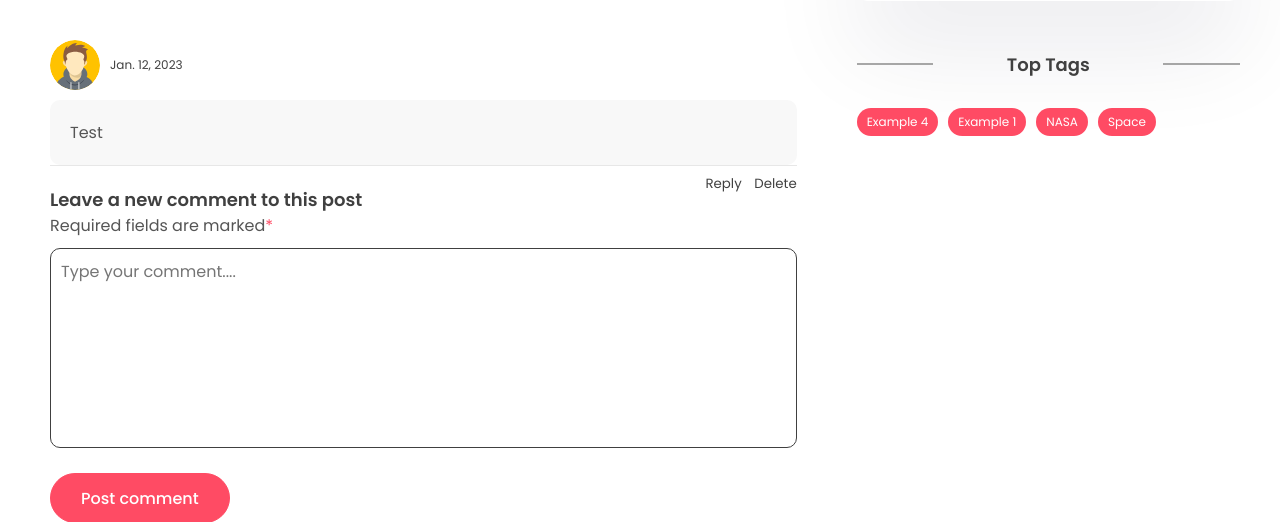
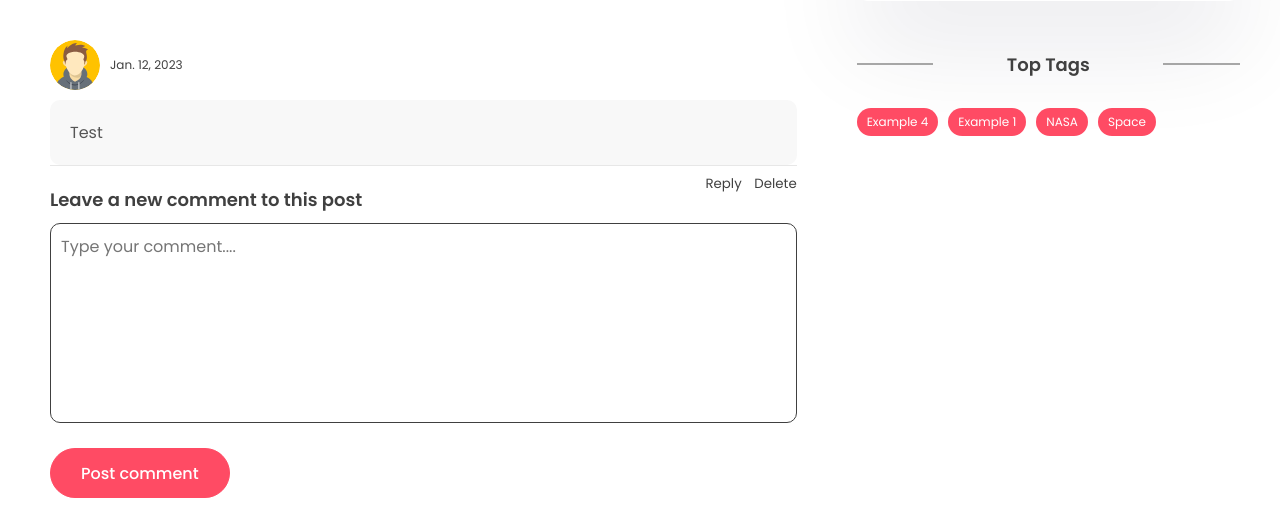
Before and after one commit to andreistr21/blog-website, a Django app: a page that uses app/templates/app/post.html in a window 1280 px wide. Shown: the part 1200-1722 px from the top of the page. Run offline with Django 4.2, Linux system fonts and the light colour scheme; a user stored in the database is signed in; data comes from the database, SQL or seed files in the repository; both versions use the stored data as it was after the commit; some libraries are stand-ins or nearby versions.

Commit message:
Delete unnecessary comment form info

```diff
--- a/app/templates/app/post.html
+++ b/app/templates/app/post.html
@@ -66,7 +66,7 @@
           <div class="container">
             <div class="blog-post">
               <div class="post-img blog-img">
-                <img src="{{post.image.url}}"/>
+                <img src="{{post.image.url}}" />
               </div>
               <div class="blog-post-content">
                 <p>
@@ -148,9 +148,6 @@
                       </div>
                       <div class="comment-box" id="comment-reply-box">
                         <h3>Reply to post</h3>
-                        <p>
-                          Required fields are marked<span>*</span>
-                        </p>
                         <form method="POST"> {% csrf_token %}
                           {{form.content}}
                           <div class="grid-3">
@@ -199,9 +196,6 @@
             {% if request.user.is_authenticated %}
             <div class="comment-box">
               <h3>Leave a new comment to this post</h3>
-              <p>
-                Required fields are marked<span>*</span>
-              </p>
               <form method="post"> {% csrf_token %}
                 {{form.content}}
                 <input type="hidden" name="post_id" value="{{post.id}}">
```
Also changed, not shown: db.sqlite3.
